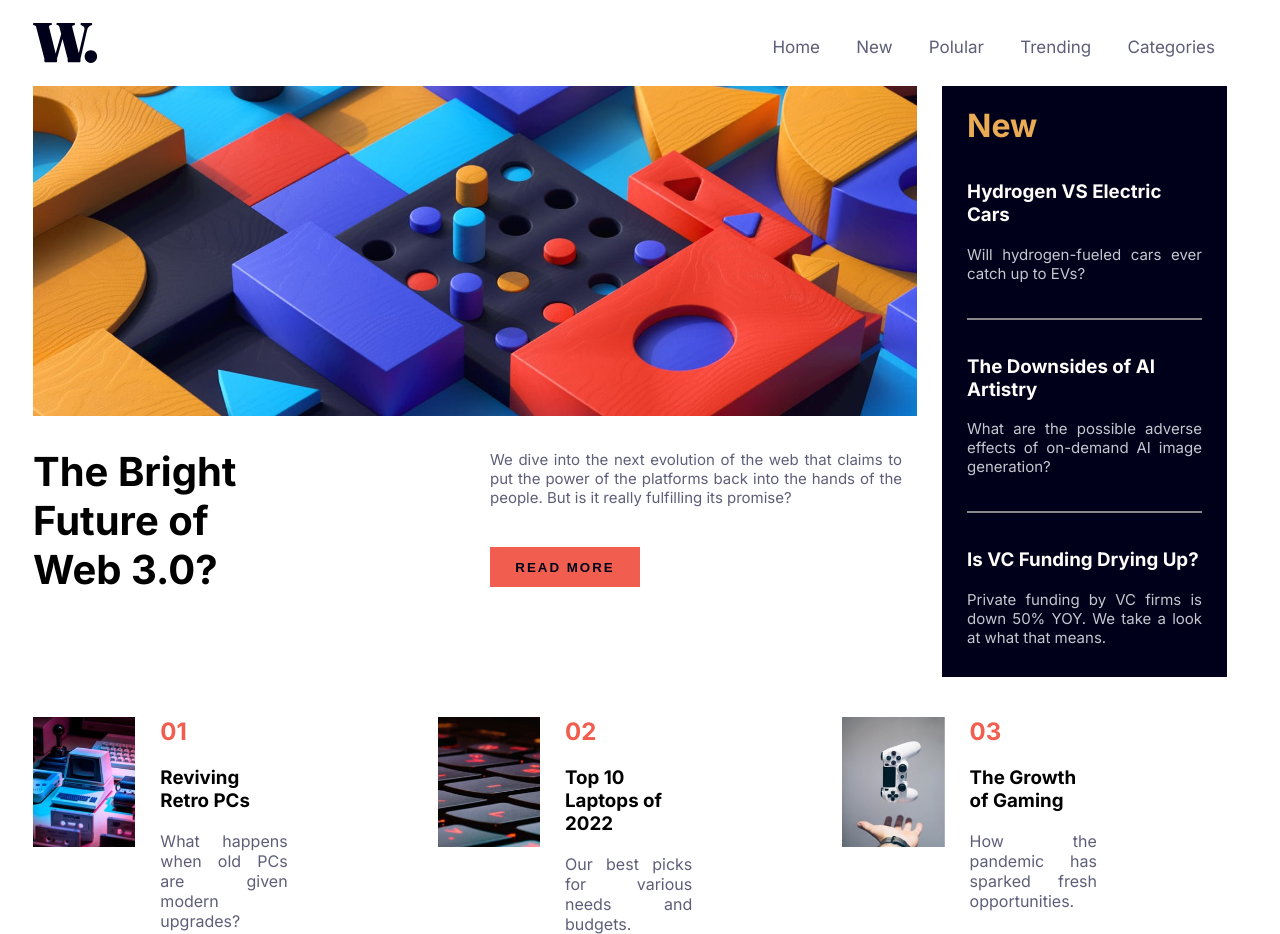
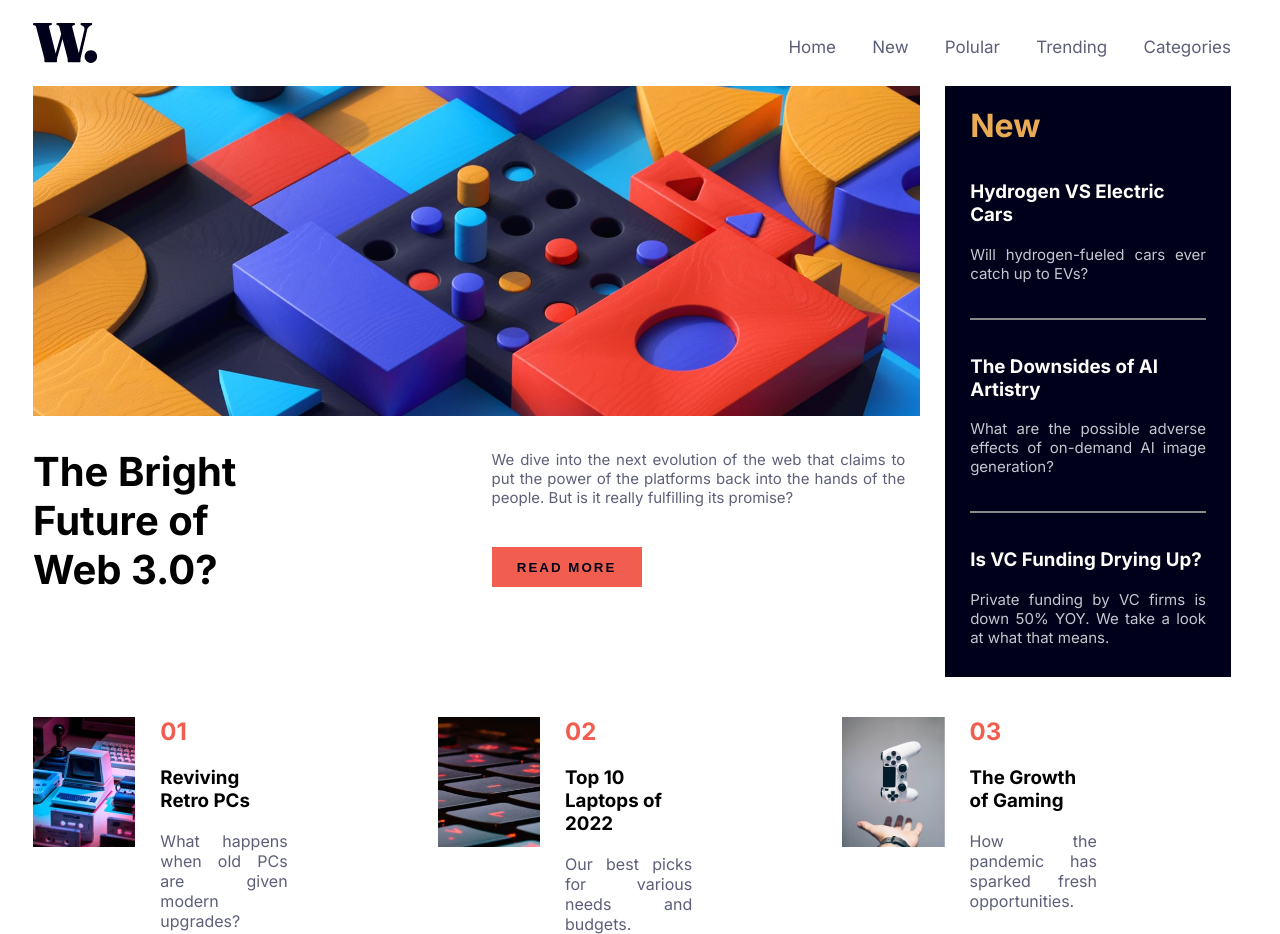
Before and after one commit to yashporiyaa/news-homepage-main, a plain HTML site: page index.html in a window 1280 px wide. Drawn offline with Linux system fonts and the light colour scheme.

Commit message:
Update index.html

```diff
--- a/index.html
+++ b/index.html
@@ -18,10 +18,9 @@
 
     .container {
       padding: 15px 25px 15px 25px;
-
     }
 
-    div.logo {
+    .logo {
       flex: 1;
       width: 150px;
       align-items: center;
@@ -37,6 +36,9 @@
     }
     .icon a {
       color: hsl(236, 13%, 42%);
+    }
+    .icon a#cat {
+      padding-right: 0px;
     }
     .icon a:hover {
       color: hsl(5, 85%, 63%);
@@ -77,7 +79,7 @@
       padding: 20px 25px 15px 25px;
       background-color: hsl(240, 100%, 5%);
       margin-left: 25px;
-      margin-right: 20px;
+      margin-right: 16px;
       margin-bottom: 25px;
     }
     .right h1 {
@@ -202,7 +204,7 @@
           <a href="#news">New</a>
           <a href="#contact">Polular</a>
           <a href="#search">Trending</a>
-          <a href="#about">Categories</a>
+          <a href="#about" id="cat">Categories</a>
         </div>
     </div>
     <div class="content">
```
